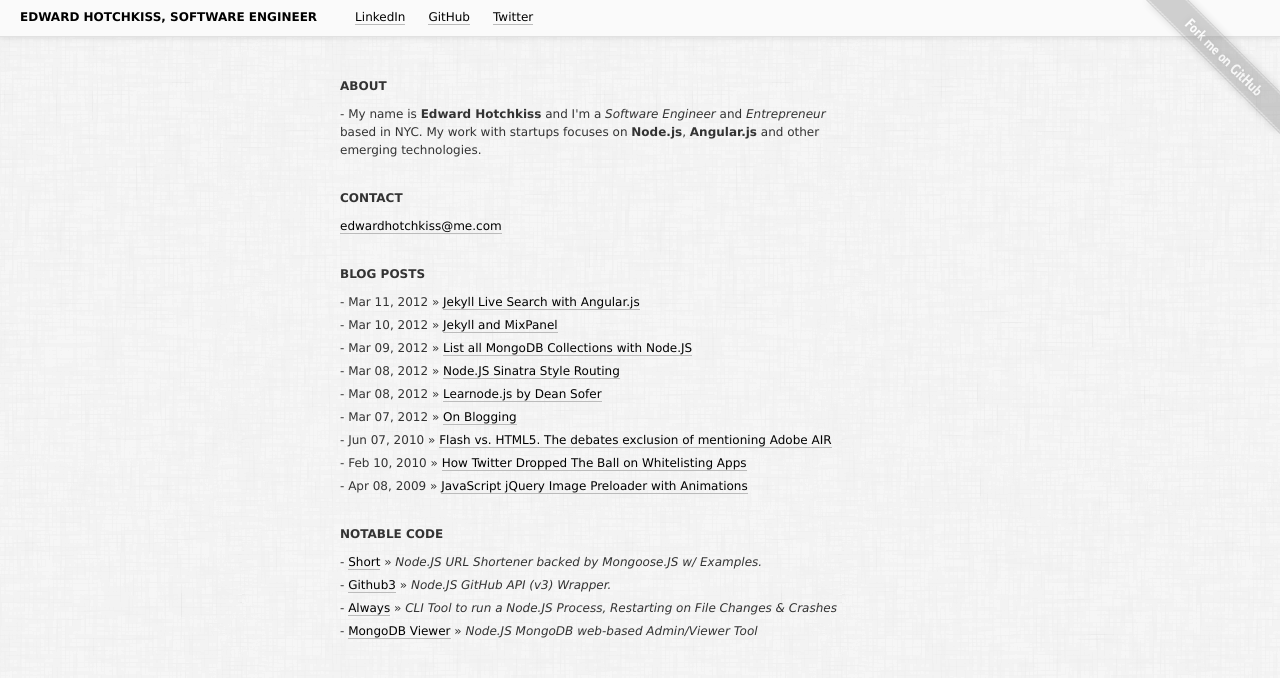
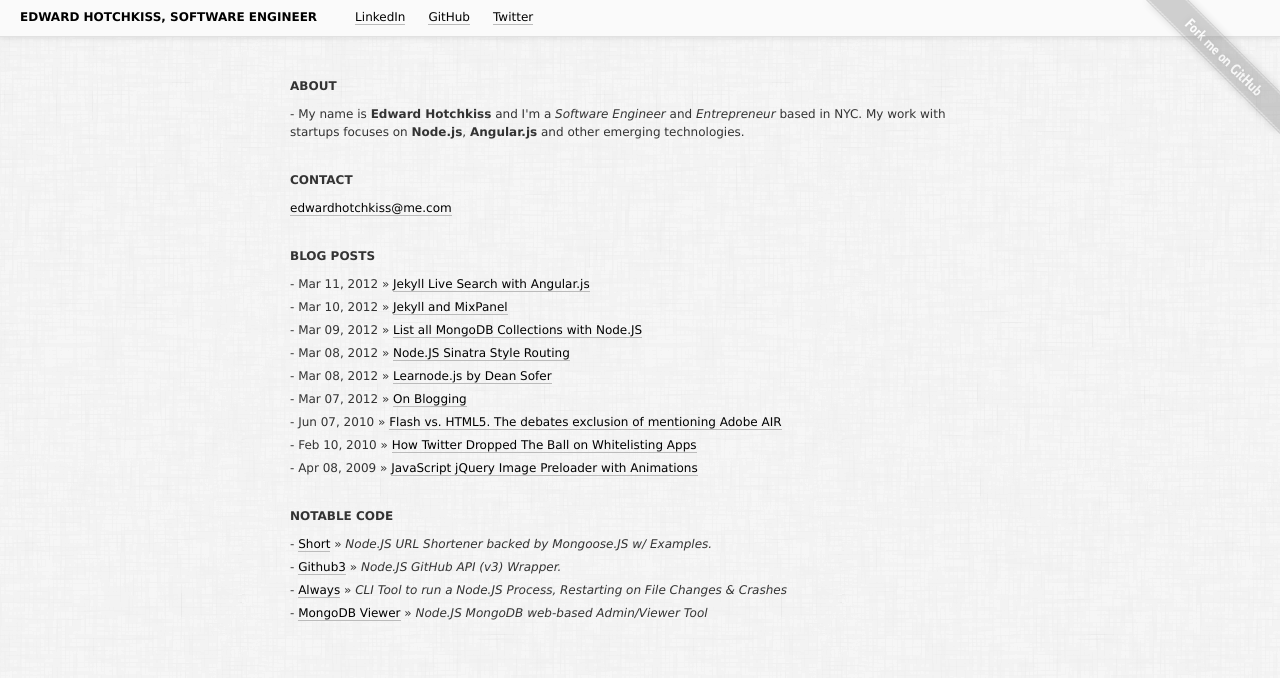
Before and after one commit to Erls-Corporation/edwardhotchkiss.com, a Jekyll site: the page built from index.html, in a window 1280 px wide. Shown: the top 678 px of the page. Built offline with Jekyll 4.4.1, drawn with Linux system fonts in a browser that asks for light colours; Markdown is read by kramdown in place of the engine named in the settings; comment, search, counter and statistics services are not loaded.

Commit message:
[design/usability] scroll in code blocks, larger post size

```diff
--- a/assets/css/style.css
+++ b/assets/css/style.css
@@ -22,7 +22,7 @@
 h4 {
   color: #111;
   font-weight: bold;
-  margin-bottom: 1em;
+  margin-bottom: 10px;
 }
 
 p, blockquote {
@@ -48,7 +48,7 @@
 #container {
   margin: 0 auto 0 auto;
   position: relative;
-  width: 800px;
+  width: 900px;
   padding-top: 40px;
 }
 
@@ -83,8 +83,7 @@
 }
 
 .entrance {
-  margin-left: 100px;
-  width: 500px;
+  width: 900px;
 }
 
 .entrance h1 {
@@ -93,6 +92,9 @@
 }
 
 .entrance-item {
+  position: relative;
+  width: 700px;
+  margin: 0 auto 0 auto;
   margin-bottom: 30px;
 }
 
@@ -112,7 +114,7 @@
 }
 
 .post {
-  width: 700px;
+  width: 800px;
 }
 
 span.strong, strong {
@@ -143,7 +145,7 @@
 
 .post-content, .post-tags {
   margin-left: 200px;
-  width: 500px;
+  width: 600px;
 }
 
 .post-tags {
```
